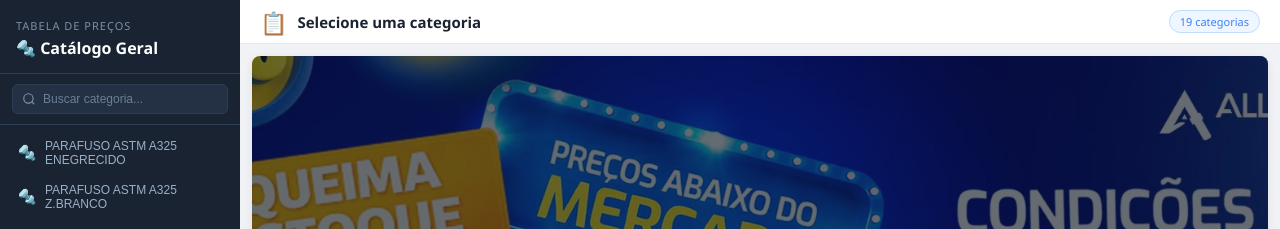
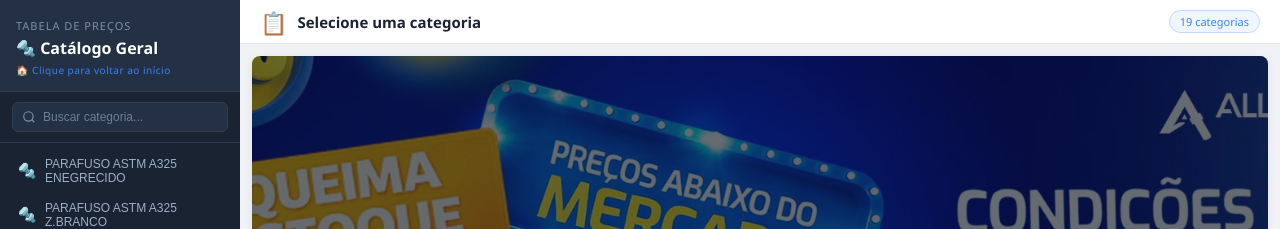
Before and after one commit to AllenfixGroup/SaldaoAllenfix, a plain HTML site: page index.html in a window 1280 px wide. Shown: the top 229 px of the page. Drawn offline with Linux system fonts and the light colour scheme.

Commit message:
Update index.html

```diff
--- a/index.html
+++ b/index.html
@@ -24,12 +24,17 @@
     display: flex;
     flex-direction: column;
     height: 100vh;
-    transition: left 0.3s ease; /* Animação para o celular */
+    transition: left 0.3s ease;
   }
 
   .nav-header {
     padding: 18px 16px 14px;
     border-bottom: 1px solid #2d3f55;
+    cursor: pointer;
+    transition: background 0.2s;
+  }
+  .nav-header:hover {
+    background: #243044;
   }
   .nav-header span {
     font-size: 11px;
@@ -42,6 +47,12 @@
   .nav-header h2 {
     font-size: 16px;
     font-weight: 700;
+  }
+  .nav-header .home-hint {
+    font-size: 10px;
+    color: #3b82f6;
+    margin-top: 4px;
+    letter-spacing: 0.5px;
   }
 
   .nav-search {
@@ -132,7 +143,6 @@
     gap: 10px;
   }
 
-  /* Botão Hambúrguer (Oculto no Desktop) */
   .menu-toggle {
     display: none;
     background: none;
@@ -312,7 +322,6 @@
     50%       { box-shadow: 0 4px 32px rgba(245,158,11,0.85); }
   }
 
-  /* Fundo escuro quando o menu abre no celular */
   .sidebar-overlay {
     display: none;
     position: fixed;
@@ -324,23 +333,23 @@
   /* ===== RESPONSIVIDADE (CELULAR) ===== */
   @media (max-width: 768px) {
     .menu-toggle {
-      display: block; /* Mostra o botão hambúrguer */
+      display: block;
     }
 
     nav {
       position: fixed;
-      left: -240px; /* Esconde o menu fora da tela */
+      left: -240px;
       top: 0;
       bottom: 0;
       z-index: 100;
     }
 
     nav.open {
-      left: 0; /* Mostra o menu quando a classe 'open' é adicionada */
+      left: 0;
     }
 
     .sidebar-overlay.show {
-      display: block; /* Mostra o fundo escuro */
+      display: block;
     }
 
     .topbar {
@@ -351,7 +360,6 @@
       margin: 8px;
     }
 
-    /* Ajustes de texto para caber na tela do celular */
     .welcome-text h1 {
       font-size: 28px;
     }
@@ -373,13 +381,14 @@
 </head>
 <body>
 
-<!-- Fundo escuro para fechar o menu ao clicar fora -->
 <div class="sidebar-overlay" id="sidebarOverlay" onclick="toggleMenu()"></div>
 
 <nav id="sidebar">
-  <div class="nav-header">
+  <!-- CABEÇALHO CLICÁVEL PARA VOLTAR AO INÍCIO -->
+  <div class="nav-header" onclick="goHome()" title="Voltar ao início">
     <span>Tabela de Preços</span>
     <h2>🔩 Catálogo Geral</h2>
+    <div class="home-hint">🏠 Clique para voltar ao início</div>
   </div>
 
   <div class="nav-search">
@@ -406,7 +415,7 @@
     <li><button onclick="loadSheet(this,'src/pf_gr2_zb.htm','PARAFUSO SEXT. GR2 Z.BRANCO','🔧')">
       <span class="ico">🔧</span> PARAFUSO SEXT. GR2 Z.BRANCO</button></li>
     <li><button onclick="loadSheet(this,'src/lentinha.htm','PARAFUSO LENTILHA','🔩')">
-    <span class="ico">🔩</span> PARAFUSO LENTILHA</button></li>
+      <span class="ico">🔩</span> PARAFUSO LENTILHA</button></li>
     <li><button onclick="loadSheet(this,'src/po_sx_gr2_zb.htm','PORCA SEXT. GR2 Z.BRANCO','🔧')">
       <span class="ico">🔧</span> PORCA SEXT. GR2 Z.BRANCO</button></li>
     <li><button onclick="loadSheet(this,'src/po_sx_cl8_et.htm','PORCA SEXT. DIN 934 CL8 ENEGRACIDA','🔧')">
@@ -434,9 +443,7 @@
 
 <div class="content">
   <div class="topbar">
-    <!-- Botão para abrir o menu no celular -->
     <button class="menu-toggle" onclick="toggleMenu()">☰</button>
-
     <span class="topbar-icon" id="topbarIcon">📋</span>
     <h3 id="currentTitle">Selecione uma categoria</h3>
     <span class="badge" id="currentBadge">19 categorias</span>
@@ -474,10 +481,37 @@
 <script>
   let activeBtn = null;
 
-  // Função para abrir/fechar o menu no celular
   function toggleMenu() {
     document.getElementById('sidebar').classList.toggle('open');
     document.getElementById('sidebarOverlay').classList.toggle('show');
+  }
+
+  function goHome() {
+    // Remove o destaque do botão ativo
+    if (activeBtn) {
+      activeBtn.classList.remove('active');
+      activeBtn = null;
+    }
+
+    // Restaura o topbar para o estado inicial
+    document.getElementById('currentTitle').textContent = 'Selecione uma categoria';
+    document.getElementById('topbarIcon').textContent = '📋';
+    document.getElementById('currentBadge').textContent = '19 categorias';
+
+    // Esconde o iframe e mostra a tela de boas-vindas
+    document.getElementById('contentFrame').style.display = 'none';
+    document.getElementById('contentFrame').src = '';
+    document.getElementById('welcomeScreen').style.display = 'flex';
+
+    // Fecha o menu no celular se estiver aberto
+    if (window.innerWidth <= 768) {
+      const sidebar = document.getElementById('sidebar');
+      const overlay = document.getElementById('sidebarOverlay');
+      if (sidebar.classList.contains('open')) {
+        sidebar.classList.remove('open');
+        overlay.classList.remove('show');
+      }
+    }
   }
 
   function loadSheet(btn, file, title, icon) {
@@ -494,7 +528,6 @@
     frame.style.display = 'block';
     frame.src = file;
 
-    // Fecha o menu automaticamente no celular após clicar em um item
     if (window.innerWidth <= 768) {
       toggleMenu();
     }
```
